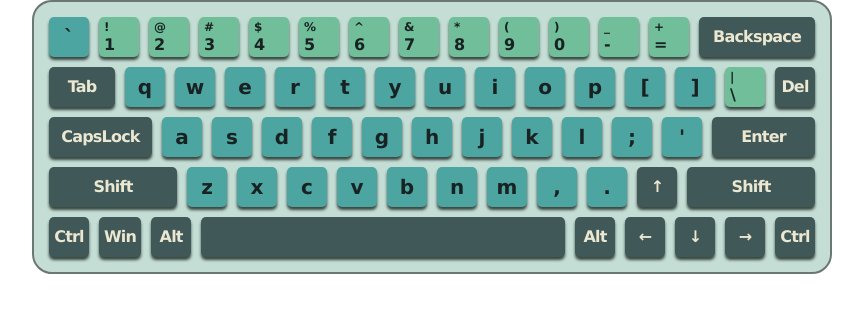
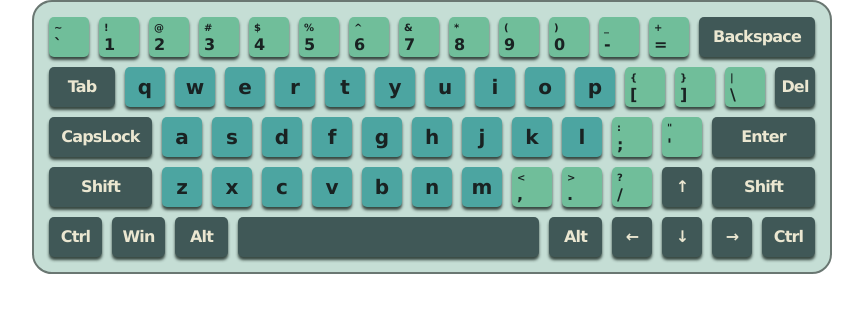
Before and after one commit to nduchin/rss-virtual-keyboard, a website built with webpack: page src/app/index.html in a window 1280 px wide. Shown: the whole page, without its empty margins (208-1071 px from the left). Built offline with nearby package versions, Linux system fonts and the light colour scheme.

Commit message:
feat: rewrite KeyInterface, add caps lang switches

```diff
--- /dev/null
+++ b/src/app/component/key/key-interface.css
@@ -0,0 +1,92 @@
+.key{
+  min-width: fit-content;
+  height: 40px;
+  flex-basis: 40px;
+}
+.key_semiwide{
+  flex-basis: 53px;
+}
+.key__shell{
+  background-color: #bebebe;
+  box-sizing: border-box;
+  display: flex;
+  padding: 3px 5px;
+  border: none;
+  border-radius: 5px;
+}
+.key__shell_type_spec{
+  background-color: #405857;
+}
+.key__shell_type_letter{
+  background-color: #4ca5a1;
+}
+.key__shell_type_punct{
+  display: flex;
+  flex-direction: column-reverse;
+  background-color: #70be9a;
+}
+.key__shell_stretch{
+  flex-grow: 1;
+}
+.key__desc{
+  box-sizing: border-box;
+  width: 100%;
+  height: 100%;
+  display: block;
+  font-family: Verdana, Geneva, Tahoma, sans-serif;
+  font-size: 16px;
+  font-weight: 700;
+  text-align: center;
+  color: #192222;
+  cursor: default;
+}
+
+.key__desc_type_spec{
+  letter-spacing: -0.05rem;
+  line-height: 34px;
+  color: #ebe7d1;
+}
+
+.key__desc_type_char{
+  font-size: 20px;
+  text-align: center;
+  line-height: 34px;
+}
+.key__desc_type_letter-main{
+  font-size: 20px;
+  text-align: center;
+  line-height: 34px;
+}
+.key__desc_type_letter-alt{
+  display: none;
+}
+.key__desc_type_punct-main{
+  text-align: left;
+  line-height: 15px;
+}
+.key__desc_type_punct-alt{
+  font-size: 10px;
+  text-align: left;
+  line-height: 15px;
+}
+/* hover, focus and active */
+.key__shell{
+  transition: 0.1s cubic-bezier(0.65, 0.05, 0.36, 1);
+  transform: translateY(0);
+  box-shadow: 0 3px 3px rgba(19, 32, 27, 0.8)
+}
+/* TODO: rename pseudo -lasses */
+.key__shell:active, .key__shell_active{
+  transform: translateY(2px);
+  box-shadow: 0 1px 4px black;
+}
+
+.key__shell_type_spec:active, .key__shell_type_spec.key__shell_active{
+  background-color: #a00f0f;
+}
+.key__shell_type_letter:active, .key__shell_type_letter.key__shell_active{
+  background-color: #c8ff2f;
+}
+.key__shell_type_punct:active, .key__shell_type_punct.key__shell_active{
+  background-color: #e4d449;
+}
--- /dev/null
+++ b/src/app/component/key/key-interface.js
@@ -0,0 +1,139 @@
+import './key-interface.css';
+import createElement from '../../utils/create-element';
+
+const CssClasses = {
+  BLOCK: 'key',
+  WIDE: 'key_semiwide',
+  SHELL: 'key__shell',
+  SHELL_ACTIVE: 'key__shell_active',
+  SHELL_STRETCH: 'key__shell_stretch',
+  SH: {
+    spec: 'key__shell_type_spec',
+    letter: 'key__shell_type_letter',
+    punct: 'key__shell_type_punct',
+  },
+  DESCRIPT: 'key__desc',
+  DESC: {
+    spec: 'key__desc_type_spec',
+    letterMain: 'key__desc_type_letter-main',
+    letterAlt: 'key__desc_type_letter-alt',
+    punctMain: 'key__desc_type_punct-main',
+    punctAlt: 'key__desc_type_punct-alt',
+  },
+};
+class KeyInterface {
+  static {
+    KeyInterface.array = [];
+    KeyInterface.case = [false, false];
+    KeyInterface.langLength = 2;
+    KeyInterface.lang = 0;
+  }
+
+  constructor(keyMapItem) {
+    if (!(keyMapItem instanceof Object)) { throw new Error('wrong keymap item'); }
+    this.keyType = (keyMapItem.keyType === 'spec') ? 'spec' : keyMapItem.keyVal[0].type;
+    this.keyId = keyMapItem.keyCode;
+    this.keyValues = keyMapItem.keyVal;
+    this.keyActive = false;
+    this.options = keyMapItem.options;
+    this.shellElement = createElement({ tagName: 'div', className: [CssClasses.BLOCK, CssClasses.SHELL, CssClasses.SH[this.keyType]].join(' ') });
+
+    /* Basic markup */
+    if (this.keyType === 'spec') {
+      this.descName = createElement({ tagName: 'span', className: [CssClasses.DESCRIPT, CssClasses.DESC.spec].join(' ') });
+
+      this.shellElement.append(this.descName);
+    } else {
+      this.descMain = createElement({ tagName: 'span', className: CssClasses.DESCRIPT });
+      this.descAlt = createElement({ tagName: 'span', className: CssClasses.DESCRIPT });
+
+      this.shellElement.append(this.descMain, this.descAlt);
+    }
+
+    /* apply styles and charset */
+    this.setShellStyle(true);
+    this.setChar();
+
+    KeyInterface.array.push(this);
+  }
+
+  setShellStyle(forceType) {
+    if (forceType || (this.keyType !== 'spec' && this.keyType !== this.keyValues[KeyInterface.lang].type)) {
+      if (this.keyType === 'spec') {
+        this.shellElement.className = [CssClasses.BLOCK, CssClasses.SHELL, CssClasses.SH.spec].join(' ');
+        this.descName.className = [CssClasses.DESCRIPT, CssClasses.DESC.spec].join(' ');
+      } else {
+        this.keyType = this.keyValues[KeyInterface.lang].type;
+
+        this.shellElement.className = [CssClasses.BLOCK, CssClasses.SHELL, CssClasses.SH[this.keyType]].join(' ');
+        this.descMain.className = [CssClasses.DESCRIPT, CssClasses.DESC[`${this.keyType}Main`]].join(' ');
+        this.descAlt.className = [CssClasses.DESCRIPT, CssClasses.DESC[`${this.keyType}Alt`]].join(' ');
+      }
+    }
+
+    if (this.options) {
+      if (this.options.includes('stretch')) {
+        this.shellElement.classList.add(CssClasses.SHELL_STRETCH);
+      }
+      if (this.options.includes('semiwide')) {
+        this.shellElement.classList.add(CssClasses.WIDE);
+      }
+    }
+  }
+
+  setChar(shiftCheck) {
+    if (this.keyType === 'spec') {
+      this.descName.textContent = this.keyValues;
+    } else {
+      let swap = false;
+      if (shiftCheck) {
+        if (this.keyType === 'letter') {
+          swap = !(KeyInterface.case[0] === KeyInterface.case[1]);
+        } else {
+          swap = !!KeyInterface.case[1];
+        }
+      }
+
+      this.descMain.textContent = this.keyValues[KeyInterface.lang][swap ? 'alt' : 'main'];
+      this.descAlt.textContent = this.keyValues[KeyInterface.lang][swap ? 'main' : 'alt'];
+    }
+  }
+
+  setActiveState(state) {
+    if (state) {
+      this.shellElement.classList.add(CssClasses.SHELL_ACTIVE);
+      this.keyActive = true;
+    } else {
+      this.shellElement.classList.remove(CssClasses.SHELL_ACTIVE);
+      this.keyActive = false;
+    }
+  }
+
+  static setGlobalShellStyle(forceType) {
+    KeyInterface.array.forEach((key) => { key.setShellStyle(forceType); });
+  }
+
+  static setGlobalChar(shift) {
+    KeyInterface.array.forEach((key) => { key.setChar(shift); });
+  }
+
+  static setGlobalCase(charCase) {
+    if (charCase.some((a, i) => KeyInterface.case[i] !== a)) {
+      KeyInterface.case = charCase;
+    }
+    KeyInterface.setGlobalChar(true);
+  }
+
+  static nextGlobalLang() {
+    KeyInterface.lang = (KeyInterface.lang + 1) % KeyInterface.langLength;
+    KeyInterface.setGlobalShellStyle();
+    KeyInterface.setGlobalChar(true);
+  }
+
+  static resetKeyArray() {
+    KeyInterface.array = [];
+    // TODO: should delete all keys
+  }
+}
+
+export default KeyInterface;
--- a/src/app/component/key/key.css
+++ /dev/null
@@ -1,82 +0,0 @@
-.key{
-  min-width: fit-content;
-  height: 40px;
-  flex-basis: 40px;
-}
-.key__shell{
-  background-color: #bebebe;
-  box-sizing: border-box;
-  display: flex;
-  padding: 3px 5px;
-  border: none;
-  border-radius: 5px;
-}
-.key__shell_type_char{
-  background-color: #4ca5a1;
-}
-.key__shell_type_sub{
-  display: flex;
-  flex-direction: column-reverse;
-  background-color: #70be9a;
-}
-.key__shell_type_spec{
-  background-color: #405857;
-}
-.key__shell_stretch{
-  flex-grow: 1;
-}
-.key__desc{
-  box-sizing: border-box;
-  width: 100%;
-  height: 100%;
-  display: block;
-  font-family: Verdana, Geneva, Tahoma, sans-serif;
-  font-size: 16px;
-  font-weight: 700;
-  text-align: center;
-  color: #192222;
-  cursor: default;
-}
-.key__desc_type_char{
-  font-size: 20px;
-  text-align: center;
-  line-height: 34px;
-}
-.key__desc_type_sub{
-  text-align: left;
-  line-height: 15px;
-}
-.key__desc_type_alt{
-  font-size: 12px;
-  text-align: left;
-  line-height: 15px;
-}
-.key__desc_type_spec{
-  letter-spacing: -0.05rem;
-  line-height: 34px;
-  color: #ebe7d1;
-}
-.key__desc_hidden{
-
-}
-/* hover, focus and active */
-.key__shell{
-  transition: 0.1s cubic-bezier(0.65, 0.05, 0.36, 1);
-  transform: translateY(0);
-  box-shadow: 0 3px 3px rgba(19, 32, 27, 0.8)
-}
-/* TODO: rename pseudo -lasses */
-.key__shell:active, .key__shell_active{
-  transform: translateY(2px);
-  box-shadow: 0 1px 4px black;
-}
-
-.key__shell_type_char:active, .key__shell_type_char.key__shell_active{
-  background-color: #c8ff2f;
-}
-.key__shell_type_sub:active, .key__shell_type_sub.key__shell_active{
-  background-color: #e4d449;
-}
-.key__shell_type_spec:active, .key__shell_type_spec.key__shell_active{
-  background-color: #be1212;
-}
--- a/src/app/component/key/key.js
+++ /dev/null
@@ -1,107 +0,0 @@
-import './key.css';
-import createElement from '../../utils/create-element';
-
-const CssClasses = {
-  BLOCK: 'key',
-  SHELL: 'key__shell',
-  SH_CHAR: 'key__shell_type_char',
-  SH_SUB: 'key__shell_type_sub',
-  SH_SPEC: 'key__shell_type_spec',
-  SH_STRETCH: 'key__shell_stretch',
-  LANG: 'key__lang',
-  LANG_HIDDEN: 'key__lang_hidden',
-  DESC: 'key__desc',
-  DESC_CHAR: 'key__desc_type_char',
-  DESC_SUB: 'key__desc_type_sub',
-  DESC_ALT: 'key__desc_type_alt',
-  DESC_SPEC: 'key__desc_type_spec',
-  DESC_HIDDEN: 'key__desc_hidden',
-  SHELL_ACTIVE: 'key__shell_active',
-};
-
-class Key {
-  constructor(keyMapItem) {
-    if (Object.getOwnPropertyNames(keyMapItem).length < 3) { throw new Error('wrong keymap item'); }
-    this.keyType = keyMapItem.keyType;
-    this.keyId = keyMapItem.keyCode;
-    this.keyValues = keyMapItem.keyVal;
-    this.options = keyMapItem.options;
-    this.textElements = [];
-    this.shellElement = createElement({ tagName: 'div', className: [CssClasses.BLOCK, CssClasses.SHELL].join(' ') });
-
-    /* Basic markup */
-    const span = createElement({ tagName: 'span', className: CssClasses.DESC });
-    if (this.keyType === 'spec') {
-      span.classList.add(CssClasses.DESC_SPEC);
-
-      this.shellElement.classList.add(CssClasses.SH_SPEC);
-      this.shellElement.append(span);
-      this.textElements.push(span);
-    } else if (this.keyType === 'char') {
-      span.classList.add(CssClasses.DESC_CHAR);
-
-      this.shellElement.classList.add(CssClasses.SH_CHAR);
-      this.shellElement.append(span);
-      this.textElements.push(span);
-    } else {
-      span.classList.add(CssClasses.DESC_SUB);
-      const span1 = createElement({ tagName: 'span', className: [CssClasses.DESC, CssClasses.DESC_ALT].join(' ') });
-
-      this.shellElement.classList.add(CssClasses.SH_SUB);
-      this.shellElement.append(span, span1);
-      this.textElements.push(span, span1);
-    }
-
-    /* setup starting descriptions */
-    for (let i = 0; i < this.textElements.length; i += 1) {
-      this.textElements[i].textContent = (this.keyType !== 'spec') ? String.fromCharCode(this.keyValues[0][i]) : this.keyValues[0];
-    }
-    /* key options */
-    if (this.options) {
-      if (this.options.includes('stretch')) {
-        this.shellElement.classList.add(CssClasses.SH_STRETCH);
-      }
-    }
-
-    Key.keyArray.push(this);
-  }
-
-  getHtmlElem() {
-    return this.shellElement;
-  }
-
-  setActiveState(state) {
-    if (state) {
-      this.shellElement.classList.add(CssClasses.SHELL_ACTIVE);
-    } else {
-      this.shellElement.classList.remove(CssClasses.SHELL_ACTIVE);
-    }
-  }
-
-  setCase(/* charCase */) { // arg === [shift = bool, caps = bool]
-    throw new Error(`setCase, not implemented, key id: ${this.keyId}`);
-  }
-
-  setLang(/* lang */) {
-    throw new Error(`setLang, not implemented, key id: ${this.keyId}`);
-  }
-
-  static setGlobalCase(charCase) {
-    Key.keyArray.forEach((key) => { key.setCase(charCase); });
-  }
-
-  static setGlobalLang(lang) {
-    Key.keyArray.forEach((key) => { key.setLang(lang); });
-  }
-
-  static resetKeyArray() {
-    Key.keyArray = [];
-    // TODO: should delete all keys
-  }
-
-  static {
-    Key.keyArray = [];
-  }
-}
-
-export { Key, CssClasses };
--- a/src/app/component/keyboard/keyboard.js
+++ b/src/app/component/keyboard/keyboard.js
@@ -1,5 +1,5 @@
 import './keyboard.css';
-import { Key } from '../key/key';
+import KeyInterface from '../key/key-interface';
 import keyMap from '../../data/key-map';
 import createElement from '../../utils/create-element';
 import KeyboardEventHandler from '../../utils/keyboard-handler';
@@ -17,8 +17,8 @@ function createKeyboard() {
   keyMap.forEach((keyRow) => {
     const row = createElement({ tagName: 'div', className: CssClasses.ROW });
     keyRow.forEach((keyItem) => {
-      const key = new Key(keyItem);
-      row.append(key.getHtmlElem());
+      const key = new KeyInterface(keyItem);
+      row.append(key.shellElement);
       keyboardHandler.bound(key);
     });
     keyboard.append(row);
--- a/src/app/data/key-map.js
+++ b/src/app/data/key-map.js
@@ -1,110 +1,101 @@
 const keyMap = [
   [
-    { keyCode: 'Backquote', keyType: 'char', keyVal: [[96, 126], [91, 1]] },
+    { keyCode: 'Backquote', keyType: 'char', keyVal: [{ type: 'punct', main: '`', alt: '~' }, { type: 'letter', main: 'ё', alt: 'Ё' }] },
+    { keyCode: 'Digit1', keyType: 'char', keyVal: [{ type: 'punct', main: '1', alt: '!' }, { type: 'punct', main: '1', alt: '!' }] },
+    { keyCode: 'Digit2', keyType: 'char', keyVal: [{ type: 'punct', main: '2', alt: '@' }, { type: 'punct', main: '2', alt: '"' }] },
+    { keyCode: 'Digit3', keyType: 'char', keyVal: [{ type: 'punct', main: '3', alt: '#' }, { type: 'punct', main: '3', alt: '№' }] },
+    { keyCode: 'Digit4', keyType: 'char', keyVal: [{ type: 'punct', main: '4', alt: '$' }, { type: 'punct', main: '4', alt: ';' }] },
+    { keyCode: 'Digit5', keyType: 'char', keyVal: [{ type: 'punct', main: '5', alt: '%' }, { type: 'punct', main: '5', alt: '%' }] },
+    { keyCode: 'Digit6', keyType: 'char', keyVal: [{ type: 'punct', main: '6', alt: '^' }, { type: 'punct', main: '6', alt: ':' }] },
+    { keyCode: 'Digit7', keyType: 'char', keyVal: [{ type: 'punct', main: '7', alt: '&' }, { type: 'punct', main: '7', alt: '?' }] },
+    { keyCode: 'Digit8', keyType: 'char', keyVal: [{ type: 'punct', main: '8', alt: '*' }, { type: 'punct', main: '8', alt: '*' }] },
+    { keyCode: 'Digit9', keyType: 'char', keyVal: [{ type: 'punct', main: '9', alt: '(' }, { type: 'punct', main: '9', alt: '(' }] },
+    { keyCode: 'Digit0', keyType: 'char', keyVal: [{ type: 'punct', main: '0', alt: ')' }, { type: 'punct', main: '0', alt: ')' }] },
+    { keyCode: 'Minus', keyType: 'char', keyVal: [{ type: 'punct', main: '-', alt: '_' }, { type: 'punct', main: '-', alt: '_' }] },
+    { keyCode: 'Equal', keyType: 'char', keyVal: [{ type: 'punct', main: '=', alt: '+' }, { type: 'punct', main: '=', alt: '+' }] },
     {
-      keyCode: 'Digit1', keyType: 'sub', keyVal: [[49, 33], [91, 1]], options: ['capsImmune'],
-    },
-    {
-      keyCode: 'Digit2', keyType: 'sub', keyVal: [[50, 64], [91, 1]], options: ['capsImmune'],
-    },
-    {
-      keyCode: 'Digit3', keyType: 'sub', keyVal: [[51, 35], [91, 1]], options: ['capsImmune'],
-    },
-    {
-      keyCode: 'Digit4', keyType: 'sub', keyVal: [[52, 36], [91, 1]], options: ['capsImmune'],
-    },
-    {
-      keyCode: 'Digit5', keyType: 'sub', keyVal: [[53, 37], [91, 1]], options: ['capsImmune'],
-    },
-    {
-      keyCode: 'Digit6', keyType: 'sub', keyVal: [[54, 94], [91, 1]], options: ['capsImmune'],
-    },
-    {
-      keyCode: 'Digit7', keyType: 'sub', keyVal: [[55, 38], [91, 1]], options: ['capsImmune'],
-    },
-    {
-      keyCode: 'Digit8', keyType: 'sub', keyVal: [[56, 42], [91, 1]], options: ['capsImmune'],
-    },
-    {
-      keyCode: 'Digit9', keyType: 'sub', keyVal: [[57, 40], [91, 1]], options: ['capsImmune'],
-    },
-    {
-      keyCode: 'Digit0', keyType: 'sub', keyVal: [[48, 41], [91, 1]], options: ['capsImmune'],
-    },
-    { keyCode: 'Minus', keyType: 'sub', keyVal: [[45, 95], [91, 1]] },
-    { keyCode: 'Equal', keyType: 'sub', keyVal: [[61, 43], [91, 1]] },
-    {
-      keyCode: 'Backspace', keyType: 'spec', keyVal: ['Backspace'], options: ['stretch'],
+      keyCode: 'Backspace', keyType: 'spec', keyVal: 'Backspace', options: ['stretch'],
     },
   ],
   [
     {
-      keyCode: 'Tab', keyType: 'spec', keyVal: ['Tab'], options: ['stretch'],
+      keyCode: 'Tab', keyType: 'spec', keyVal: 'Tab', options: ['stretch', 'semiwide'],
     },
-    { keyCode: 'KeyQ', keyType: 'char', keyVal: [[113, 81], [91, 1]] },
-    { keyCode: 'KeyW', keyType: 'char', keyVal: [[119, 87], [91, 1]] },
-    { keyCode: 'KeyE', keyType: 'char', keyVal: [[101, 69], [91, 1]] },
-    { keyCode: 'KeyR', keyType: 'char', keyVal: [[114, 82], [91, 1]] },
-    { keyCode: 'KeyT', keyType: 'char', keyVal: [[116, 84], [91, 1]] },
-    { keyCode: 'KeyY', keyType: 'char', keyVal: [[121, 89], [91, 1]] },
-    { keyCode: 'KeyU', keyType: 'char', keyVal: [[117, 85], [91, 1]] },
-    { keyCode: 'KeyI', keyType: 'char', keyVal: [[105, 73], [91, 1]] },
-    { keyCode: 'KeyO', keyType: 'char', keyVal: [[111, 79], [91, 1]] },
-    { keyCode: 'KeyP', keyType: 'char', keyVal: [[112, 80], [91, 1]] },
-    { keyCode: 'BracketLeft', keyType: 'char', keyVal: [[91, 123], [91, 1]] },
-    { keyCode: 'BracketRight', keyType: 'char', keyVal: [[93, 125], [91, 1]] },
-    { keyCode: 'Backslash', keyType: 'sub', keyVal: [[92, 124], [91, 1]] },
-    { keyCode: 'Delete', keyType: 'spec', keyVal: ['Del'] },
+    { keyCode: 'KeyQ', keyType: 'char', keyVal: [{ type: 'letter', main: 'q', alt: 'Q' }, { type: 'letter', main: 'й', alt: 'Й' }] },
+    { keyCode: 'KeyW', keyType: 'char', keyVal: [{ type: 'letter', main: 'w', alt: 'W' }, { type: 'letter', main: 'ц', alt: 'Ц' }] },
+    { keyCode: 'KeyE', keyType: 'char', keyVal: [{ type: 'letter', main: 'e', alt: 'E' }, { type: 'letter', main: 'у', alt: 'У' }] },
+    { keyCode: 'KeyR', keyType: 'char', keyVal: [{ type: 'letter', main: 'r', alt: 'R' }, { type: 'letter', main: 'к', alt: 'К' }] },
+    { keyCode: 'KeyT', keyType: 'char', keyVal: [{ type: 'letter', main: 't', alt: 'T' }, { type: 'letter', main: 'е', alt: 'Е' }] },
+    { keyCode: 'KeyY', keyType: 'char', keyVal: [{ type: 'letter', main: 'y', alt: 'Y' }, { type: 'letter', main: 'н', alt: 'Н' }] },
+    { keyCode: 'KeyU', keyType: 'char', keyVal: [{ type: 'letter', main: 'u', alt: 'U' }, { type: 'letter', main: 'г', alt: 'Г' }] },
+    { keyCode: 'KeyI', keyType: 'char', keyVal: [{ type: 'letter', main: 'i', alt: 'I' }, { type: 'letter', main: 'ш', alt: 'Ш' }] },
+    { keyCode: 'KeyO', keyType: 'char', keyVal: [{ type: 'letter', main: 'o', alt: 'O' }, { type: 'letter', main: 'щ', alt: 'Щ' }] },
+    { keyCode: 'KeyP', keyType: 'char', keyVal: [{ type: 'letter', main: 'p', alt: 'P' }, { type: 'letter', main: 'з', alt: 'З' }] },
+    { keyCode: 'BracketLeft', keyType: 'char', keyVal: [{ type: 'punct', main: '[', alt: '{' }, { type: 'letter', main: 'х', alt: 'Х' }] },
+    { keyCode: 'BracketRight', keyType: 'char', keyVal: [{ type: 'punct', main: ']', alt: '}' }, { type: 'letter', main: 'ъ', alt: 'Ъ' }] },
+    { keyCode: 'Backslash', keyType: 'char', keyVal: [{ type: 'punct', main: '\\', alt: '|' }, { type: 'punct', main: '\\', alt: '/' }] },
+    { keyCode: 'Delete', keyType: 'spec', keyVal: 'Del' },
   ],
   [
     {
-      keyCode: 'CapsLock', keyType: 'spec', keyVal: ['CapsLock'], options: ['stretch'],
+      keyCode: 'CapsLock', keyType: 'spec', keyVal: 'CapsLock', options: ['stretch', 'sticky'],
     },
-    { keyCode: 'KeyA', keyType: 'char', keyVal: [[97, 65], [91, 1]] },
-    { keyCode: 'KeyS', keyType: 'char', keyVal: [[115, 83], [91, 1]] },
-    { keyCode: 'KeyD', keyType: 'char', keyVal: [[100, 68], [91, 1]] },
-    { keyCode: 'KeyF', keyType: 'char', keyVal: [[102, 70], [91, 1]] },
-    { keyCode: 'KeyG', keyType: 'char', keyVal: [[103, 71], [91, 1]] },
-    { keyCode: 'KeyH', keyType: 'char', keyVal: [[104, 72], [91, 1]] },
-    { keyCode: 'KeyJ', keyType: 'char', keyVal: [[106, 74], [91, 1]] },
-    { keyCode: 'KeyK', keyType: 'char', keyVal: [[107, 75], [91, 1]] },
-    { keyCode: 'KeyL', keyType: 'char', keyVal: [[108, 76], [91, 1]] },
-    { keyCode: 'Semicolon', keyType: 'char', keyVal: [[59, 58], [91, 1]] },
-    { keyCode: 'Quote', keyType: 'char', keyVal: [[39, 34], [91, 1]] },
+    { keyCode: 'KeyA', keyType: 'char', keyVal: [{ type: 'letter', main: 'a', alt: 'A' }, { type: 'letter', main: 'ф', alt: 'Ф' }] },
+    { keyCode: 'KeyS', keyType: 'char', keyVal: [{ type: 'letter', main: 's', alt: 'S' }, { type: 'letter', main: 'ы', alt: 'Ы' }] },
+    { keyCode: 'KeyD', keyType: 'char', keyVal: [{ type: 'letter', main: 'd', alt: 'D' }, { type: 'letter', main: 'в', alt: 'В' }] },
+    { keyCode: 'KeyF', keyType: 'char', keyVal: [{ type: 'letter', main: 'f', alt: 'F' }, { type: 'letter', main: 'а', alt: 'А' }] },
+    { keyCode: 'KeyG', keyType: 'char', keyVal: [{ type: 'letter', main: 'g', alt: 'G' }, { type: 'letter', main: 'п', alt: 'П' }] },
+    { keyCode: 'KeyH', keyType: 'char', keyVal: [{ type: 'letter', main: 'h', alt: 'H' }, { type: 'letter', main: 'р', alt: 'Р' }] },
+    { keyCode: 'KeyJ', keyType: 'char', keyVal: [{ type: 'letter', main: 'j', alt: 'J' }, { type: 'letter', main: 'о', alt: 'О' }] },
+    { keyCode: 'KeyK', keyType: 'char', keyVal: [{ type: 'letter', main: 'k', alt: 'K' }, { type: 'letter', main: 'л', alt: 'Л' }] },
+    { keyCode: 'KeyL', keyType: 'char', keyVal: [{ type: 'letter', main: 'l', alt: 'L' }, { type: 'letter', main: 'д', alt: 'Д' }] },
+    { keyCode: 'Semicolon', keyType: 'char', keyVal: [{ type: 'punct', main: ';', alt: ':' }, { type: 'letter', main: 'ж', alt: 'Ж' }] },
+    { keyCode: 'Quote', keyType: 'char', keyVal: [{ type: 'punct', main: '\'', alt: '"' }, { type: 'letter', main: 'э', alt: 'Э' }] },
     {
-      keyCode: 'Enter', keyType: 'spec', keyVal: ['Enter'], options: ['stretch'],
+      keyCode: 'Enter', keyType: 'spec', keyVal: 'Enter', options: ['stretch'],
     },
   ],
   [
     {
-      keyCode: 'ShiftLeft', keyType: 'spec', keyVal: ['Shift'], options: ['stretch'],
+      keyCode: 'ShiftLeft', keyType: 'spec', keyVal: 'Shift', options: ['stretch'],
     },
-    { keyCode: 'KeyZ', keyType: 'char', keyVal: [[122, 90], [91, 1]] },
-    { keyCode: 'KeyX', keyType: 'char', keyVal: [[120, 88], [91, 1]] },
-    { keyCode: 'KeyC', keyType: 'char', keyVal: [[99, 67], [91, 1]] },
-    { keyCode: 'KeyV', keyType: 'char', keyVal: [[118, 86], [91, 1]] },
-    { keyCode: 'KeyB', keyType: 'char', keyVal: [[98, 66], [91, 1]] },
-    { keyCode: 'KeyN', keyType: 'char', keyVal: [[110, 78], [91, 1]] },
-    { keyCode: 'KeyM', keyType: 'char', keyVal: [[109, 77], [91, 1]] },
-    { keyCode: 'Comma', keyType: 'char', keyVal: [[44, 60], [91, 1]] },
-    { keyCode: 'Period', keyType: 'char', keyVal: [[46, 62], [91, 1]] },
-    { keyCode: 'ArrowUp', keyType: 'spec', keyVal: ['↑'] },
+    { keyCode: 'KeyZ', keyType: 'char', keyVal: [{ type: 'letter', main: 'z', alt: 'Z' }, { type: 'letter', main: 'я', alt: 'Я' }] },
+    { keyCode: 'KeyX', keyType: 'char', keyVal: [{ type: 'letter', main: 'x', alt: 'X' }, { type: 'letter', main: 'ч', alt: 'Ч' }] },
+    { keyCode: 'KeyC', keyType: 'char', keyVal: [{ type: 'letter', main: 'c', alt: 'C' }, { type: 'letter', main: 'с', alt: 'С' }] },
+    { keyCode: 'KeyV', keyType: 'char', keyVal: [{ type: 'letter', main: 'v', alt: 'V' }, { type: 'letter', main: 'м', alt: 'М' }] },
+    { keyCode: 'KeyB', keyType: 'char', keyVal: [{ type: 'letter', main: 'b', alt: 'B' }, { type: 'letter', main: 'и', alt: 'И' }] },
+    { keyCode: 'KeyN', keyType: 'char', keyVal: [{ type: 'letter', main: 'n', alt: 'N' }, { type: 'letter', main: 'т', alt: 'Т' }] },
+    { keyCode: 'KeyM', keyType: 'char', keyVal: [{ type: 'letter', main: 'm', alt: 'M' }, { type: 'letter', main: 'ь', alt: 'Ь' }] },
+    { keyCode: 'Comma', keyType: 'char', keyVal: [{ type: 'punct', main: ',', alt: '<' }, { type: 'letter', main: 'б', alt: 'Б' }] },
+    { keyCode: 'Period', keyType: 'char', keyVal: [{ type: 'punct', main: '.', alt: '>' }, { type: 'letter', main: 'ю', alt: 'Ю' }] },
+    { keyCode: 'Slash', keyType: 'char', keyVal: [{ type: 'punct', main: '/', alt: '?' }, { type: 'punct', main: '.', alt: ',' }] },
+    { keyCode: 'ArrowUp', keyType: 'spec', keyVal: '↑' },
     {
-      keyCode: 'ShiftRight', keyType: 'spec', keyVal: ['Shift'], options: ['stretch'],
+      keyCode: 'ShiftRight', keyType: 'spec', keyVal: 'Shift', options: ['stretch'],
     },
   ],
   [
-    { keyCode: 'ControlLeft', keyType: 'spec', keyVal: ['Ctrl'] },
-    { keyCode: 'MetaLeft', keyType: 'spec', keyVal: ['Win'] },
-    { keyCode: 'AltLeft', keyType: 'spec', keyVal: ['Alt'] },
     {
-      keyCode: 'Space', keyType: 'spec', keyVal: [''], options: ['stretch'],
+      keyCode: 'ControlLeft', keyType: 'spec', keyVal: 'Ctrl', options: ['semiwide'],
     },
-    { keyCode: 'AltRight', keyType: 'spec', keyVal: ['Alt'] },
-    { keyCode: 'ArrowLeft', keyType: 'spec', keyVal: ['←'] },
-    { keyCode: 'ArrowDown', keyType: 'spec', keyVal: ['↓'] },
-    { keyCode: 'ArrowRight', keyType: 'spec', keyVal: ['→'] },
-    { keyCode: 'ControlRight', keyType: 'spec', keyVal: ['Ctrl'] },
+    {
+      keyCode: 'MetaLeft', keyType: 'spec', keyVal: 'Win', options: ['semiwide'],
+    },
+    {
+      keyCode: 'AltLeft', keyType: 'spec', keyVal: 'Alt', options: ['semiwide'],
+    },
+    {
+      keyCode: 'Space', keyType: 'spec', keyVal: '', options: ['stretch'],
+    },
+    {
+      keyCode: 'AltRight', keyType: 'spec', keyVal: 'Alt', options: ['semiwide'],
+    },
+    { keyCode: 'ArrowLeft', keyType: 'spec', keyVal: '←' },
+    { keyCode: 'ArrowDown', keyType: 'spec', keyVal: '↓' },
+    { keyCode: 'ArrowRight', keyType: 'spec', keyVal: '→' },
+    {
+      keyCode: 'ControlRight', keyType: 'spec', keyVal: 'Ctrl', options: ['semiwide'],
+    },
   ],
 ];
 
--- a/src/index.js
+++ b/src/index.js
@@ -1,6 +1,5 @@
 import './normalize.css';
 import './app/component/textarea/textarea';
-import './app/component/key/key';
 import createKeyboard from './app/component/keyboard/keyboard';
 
 const keyboard = createKeyboard();
```
Also changed, not shown: src/app/utils/keyboard-handler.js (+21 -2 lines), src/app/component/keyboard/keyboard.css (line endings or trailing spaces).
